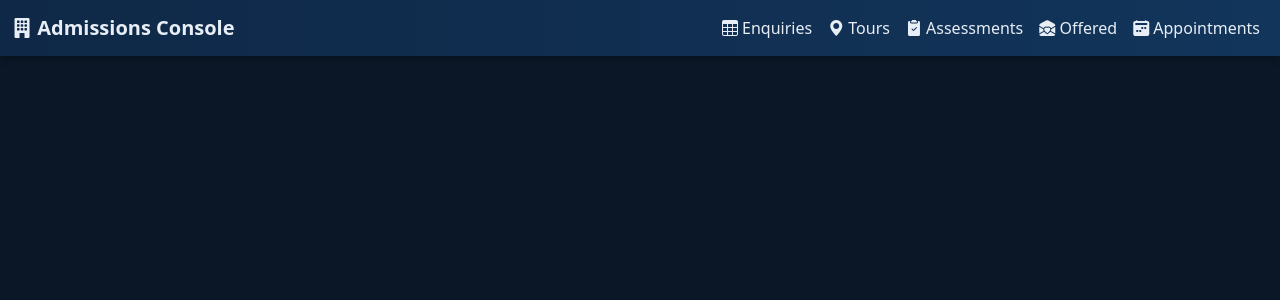
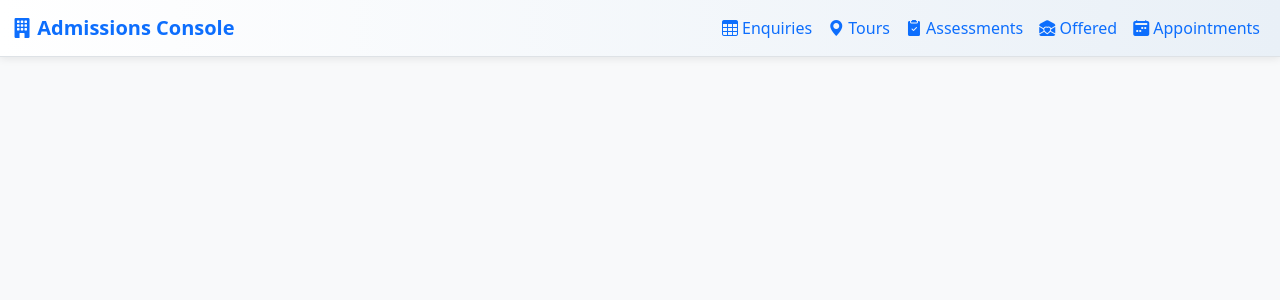
Before and after one commit to sushithks/Admission_project-, a Flask app: template templates/app.html in a window 1280 px wide. Shown: the top 300 px of the page. Run offline with Flask 3, Linux system fonts and the light colour scheme; the template is opened without the code that fills it, so the values that code supplies are empty.

Commit message:
Main page theme changes

```diff
--- a/templates/app.html
+++ b/templates/app.html
@@ -7,34 +7,65 @@
 <link href="https://cdn.jsdelivr.net/npm/bootstrap@5.3.3/dist/css/bootstrap.min.css" rel="stylesheet">
 <link href="https://cdn.jsdelivr.net/npm/bootstrap-icons@1.11.3/font/bootstrap-icons.css" rel="stylesheet">
 <style>
-  body { background: #0b1727; color: #e8eef6; }
-  .navbar { background: linear-gradient(90deg, #0f2847, #12355b); }
-  .nav-link, .navbar-brand { color: #e8eef6 !important; }
-  .card { background: #132338; border: 1px solid #204164; }
-  table { color: #dce7f5; }
-  .table thead th { color: #9EC5FE; border-color: #204164; }
-  .table tbody td { border-color: #204164; vertical-align: middle; }
+  /* ===== Light Theme ===== */
+  :root {
+    --bg-body: #f8f9fa;
+    --text-body: #212529;
+    --nav-grad-start: #ffffff;
+    --nav-grad-end: #e9f0f7;
+    --border: #dee2e6;
+    --card-bg: #ffffff;
+    --thead-bg: #f1f5fb;
+    --thead-text: #0d6efd;
+    --muted: #6c757d;
+  }
+
+  body { background: var(--bg-body); color: var(--text-body); }
+  .navbar { background: linear-gradient(90deg, var(--nav-grad-start), var(--nav-grad-end)); border-bottom: 1px solid var(--border); }
+  .navbar .nav-link, .navbar .navbar-brand { color: #0d6efd !important; }
+  .navbar .navbar-toggler { border-color: var(--border); }
+  .navbar .navbar-toggler-icon { background-image: var(--bs-navbar-toggler-icon-bg); }
+
+  .card { background: var(--card-bg); border: 1px solid var(--border); border-radius: .75rem; box-shadow: 0 2px 6px rgba(0,0,0,.05); }
+  .sticky-top-shadow { box-shadow: 0 2px 8px rgba(0,0,0,.08); }
+
+  .table { color: var(--text-body); }
+  .table thead th { color: var(--thead-text); border-color: var(--border); background: var(--thead-bg); }
+  .table tbody td { border-color: var(--border); vertical-align: middle; }
+
+  .form-select, .form-control, .form-check-input { background:#ffffff; color:var(--text-body); border:1px solid #ced4da; }
+  .form-select:focus, .form-control:focus { border-color:#86b7fe; box-shadow:0 0 0 .25rem rgba(13,110,253,.25); }
+
+  .btn-primary { background:#0d6efd; border-color:#0b5ed7; }
+  .btn-outline-light { border-color:#0d6efd; color:#0d6efd; }
+  .btn-outline-light:hover { background:#0d6efd; color:#fff; }
+  a.table-link { color:#0d6efd; text-decoration:none; }
+  a.table-link:hover { text-decoration:underline; }
+
+  .mini { font-size: .9rem; color: var(--muted); }
+
   .badge-status-live { background:#0d6efd; }
   .badge-status-closed { background:#6c757d; }
   .badge-payment-green { background:#198754; }
   .badge-payment-orange { background:#fd7e14; }
   .badge-payment-red { background:#dc3545; }
-  .form-select, .form-control, .form-check-input { background:#0b1727; color:#e8eef6; border:1px solid #204164; }
-  .btn-primary { background:#0d6efd; border-color:#0b5ed7; }
-  .btn-outline-light { border-color:#9EC5FE; color:#9EC5FE; }
-  .btn-outline-light:hover { background:#9EC5FE; color:#0b1727; }
-  a.table-link { color:#9EC5FE; text-decoration:none; }
-  a.table-link:hover { text-decoration:underline; }
-  .mini { font-size: .9rem; color:#9bb3ce; }
-  .sticky-top-shadow { box-shadow: 0 2px 8px rgba(0,0,0,.3); }
+
+  /* Small UX touch: make table rows slightly highlight on hover */
+  .table-hover tbody tr:hover { background-color:#f7fbff; }
+
+  /* Responsive tweaks */
+  @media (max-width: 576px) {
+    .mini { display:block; margin-top:.5rem; }
+    .table-responsive { font-size: .95rem; }
+  }
 </style>
 </head>
 <body>
 <nav class="navbar navbar-expand-lg sticky-top sticky-top-shadow">
   <div class="container-fluid">
     <a class="navbar-brand fw-semibold" href="{{ url_for('enquiries_list') }}"><i class="bi bi-building-fill"></i> Admissions Console</a>
-    <button class="navbar-toggler text-light" type="button" data-bs-toggle="collapse" data-bs-target="#nav" aria-controls="nav" aria-expanded="false" aria-label="Toggle navigation">
-      <span class="navbar-toggler-icon" style="filter: invert(100%);"></span>
+    <button class="navbar-toggler" type="button" data-bs-toggle="collapse" data-bs-target="#nav" aria-controls="nav" aria-expanded="false" aria-label="Toggle navigation">
+      <span class="navbar-toggler-icon"></span>
     </button>
     <div class="collapse navbar-collapse" id="nav">
       <ul class="navbar-nav ms-auto">
```
Also changed, not shown: other parts of templates/app.html (+0 -40 lines).
